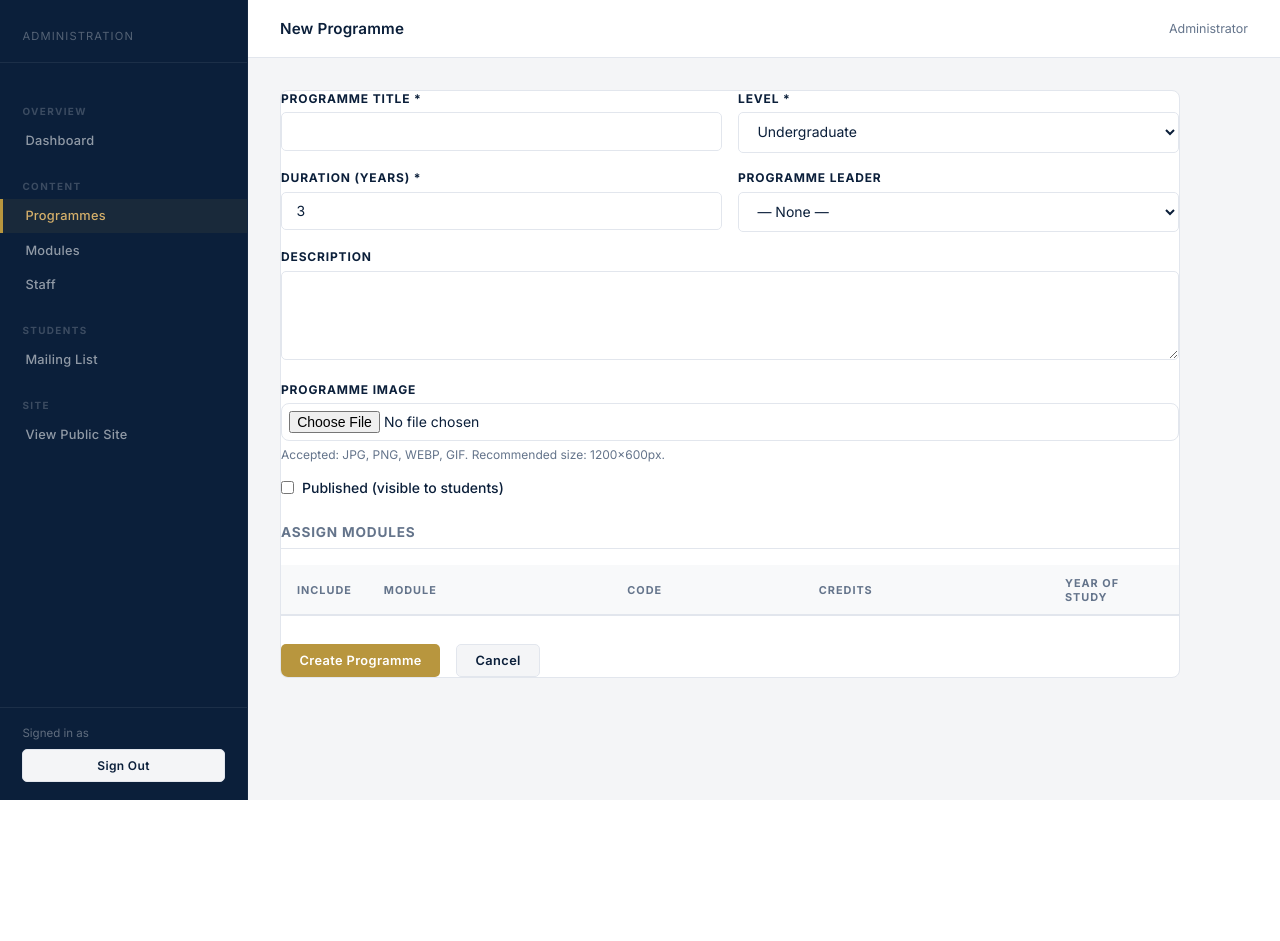
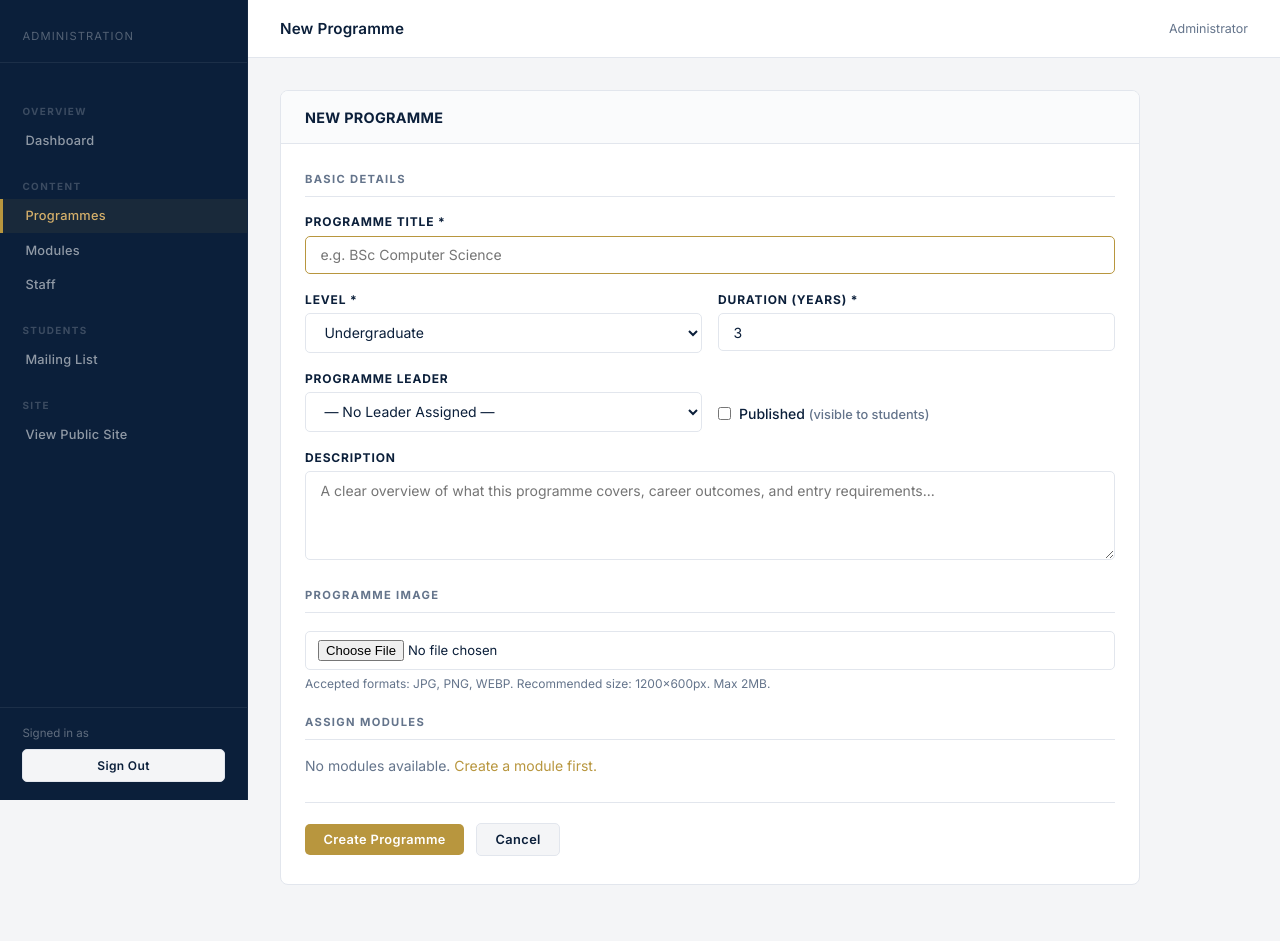
Before and after one commit to Niels-Brock-Copenhegan-Business-College/web-project-ctec-3705-group-5, a PHP site: template templates/admin/programmes/form.twig in a window 1280 px wide. Before the commit the page ends 800 px from the top, so only its background shows below. Run offline with PHP 8.4, Linux system fonts and the light colour scheme; the template is opened without the code that fills it, so the values that code supplies are empty; some libraries are stand-ins or nearby versions.

Commit message:
Refactor programme form layout and styles

```diff
--- a/templates/admin/programmes/form.twig
+++ b/templates/admin/programmes/form.twig
@@ -3,97 +3,220 @@
 {% block title %}{{ programme ? 'Edit' : 'New' }} Programme{% endblock %}
 {% block page_title %}{{ programme ? 'Edit Programme' : 'New Programme' }}{% endblock %}
 
+{% block extra_css %}
+<style>
+  .form-section { margin-bottom:1.5rem; }
+  .form-section-title {
+    font-size:.7rem;
+    font-weight:700;
+    text-transform:uppercase;
+    letter-spacing:.12em;
+    color:var(--muted);
+    padding-bottom:.6rem;
+    border-bottom:1px solid var(--border);
+    margin-bottom:1.1rem;
+  }
+  .module-table { width:100%; border-collapse:collapse; font-size:.85rem; }
+  .module-table thead th {
+    padding:.6rem 1rem;
+    text-align:left;
+    background:#f8f9fa;
+    font-size:.68rem;
+    font-weight:700;
+    text-transform:uppercase;
+    letter-spacing:.09em;
+    color:var(--muted);
+    border-bottom:2px solid var(--border);
+  }
+  .module-table tbody tr { border-bottom:1px solid var(--border); transition:background .15s; }
+  .module-table tbody tr:last-child { border-bottom:none; }
+  .module-table tbody tr:hover { background:#fafbfc; }
+  .module-table td { padding:.75rem 1rem; vertical-align:middle; }
+  .module-table td label { cursor:pointer; font-weight:500; color:var(--navy); }
+  .year-select {
+    height:32px;
+    padding:0 .65rem;
+    font-size:.8rem;
+    border:1.5px solid var(--border);
+    border-radius:4px;
+    font-family:inherit;
+    color:var(--navy);
+    background:var(--white);
+    outline:none;
+    transition:border-color .2s;
+  }
+  .year-select:focus { border-color:var(--gold); }
+  .file-input {
+    display:block;
+    width:100%;
+    padding:.5rem .75rem;
+    border:1.5px solid var(--border);
+    border-radius:5px;
+    font-size:.82rem;
+    font-family:inherit;
+    background:var(--white);
+    color:var(--navy);
+    cursor:pointer;
+  }
+  .current-image-box {
+    display:flex;
+    gap:1rem;
+    align-items:flex-start;
+    padding:1rem;
+    background:#f8f9fa;
+    border:1px solid var(--border);
+    border-radius:6px;
+    margin-bottom:.85rem;
+  }
+  .current-image-box img { width:140px; height:80px; object-fit:cover; border-radius:4px; flex-shrink:0; }
+  .current-image-box .img-info p { font-size:.8rem; color:var(--muted); margin:0 0 .5rem; }
+  .remove-img-label { display:inline-flex; align-items:center; gap:.4rem; font-size:.78rem; color:#b91c1c; cursor:pointer; font-weight:600; }
+  .form-footer {
+    display:flex;
+    gap:.75rem;
+    align-items:center;
+    padding-top:1.25rem;
+    border-top:1px solid var(--border);
+    margin-top:1.75rem;
+  }
+</style>
+{% endblock %}
+
 {% block content %}
-<div class="box" style="max-width:900px">
+<div style="max-width:860px">
+  <div class="box">
+    <div class="box-header">
+      <h2>{{ programme ? 'Update Programme Details' : 'New Programme' }}</h2>
+    </div>
+
+    <div style="padding:1.75rem 1.5rem">
       <form method="post"
             action="{{ programme ? '/university_course_portal/public/admin/programmes/' ~ programme.id : '/university_course_portal/public/admin/programmes' }}"
             enctype="multipart/form-data">
 
-    <div class="form-row">
+        {# ── Basic Details ── #}
+        <div class="form-section">
+          <div class="form-section-title">Basic Details</div>
+
           <div class="form-group">
             <label for="title">Programme Title *</label>
-        <input id="title" type="text" name="title" value="{{ programme.title ?? '' }}" required>
+            <input id="title" type="text" name="title"
+                   value="{{ programme.title ?? '' }}"
+                   placeholder="e.g. BSc Computer Science"
+                   required autofocus>
           </div>
+
+          <div class="form-row">
             <div class="form-group">
               <label for="level">Level *</label>
               <select id="level" name="level" required>
-          <option value="Undergraduate" {{ (programme.level ?? '') == 'Undergraduate' ? 'selected' : '' }}>Undergraduate</option>
-          <option value="Postgraduate"  {{ (programme.level ?? '') == 'Postgraduate'  ? 'selected' : '' }}>Postgraduate</option>
+                <option value="Undergraduate" {{ (programme.level ?? 'Undergraduate') == 'Undergraduate' ? 'selected' : '' }}>Undergraduate</option>
+                <option value="Postgraduate"  {{ (programme.level ?? '') == 'Postgraduate' ? 'selected' : '' }}>Postgraduate</option>
               </select>
+            </div>
+            <div class="form-group">
+              <label for="duration_years">Duration (Years) *</label>
+              <input id="duration_years" type="number" name="duration_years"
+                     value="{{ programme.duration_years ?? 3 }}"
+                     min="1" max="6" required>
             </div>
           </div>
 
           <div class="form-row">
             <div class="form-group">
-        <label for="duration_years">Duration (Years) *</label>
-        <input id="duration_years" type="number" name="duration_years" value="{{ programme.duration_years ?? 3 }}" min="1" max="6" required>
-      </div>
-      <div class="form-group">
               <label for="leader_id">Programme Leader</label>
               <select id="leader_id" name="leader_id">
-          <option value="">— None —</option>
+                <option value="">— No Leader Assigned —</option>
                 {% for s in staffList %}
-            <option value="{{ s.id }}" {{ (programme.leader_id ?? '') == s.id ? 'selected' : '' }}>{{ s.name }}</option>
+                  <option value="{{ s.id }}" {{ (programme.leader_id ?? '') == s.id ? 'selected' : '' }}>
+                    {{ s.name }}
+                  </option>
                 {% endfor %}
               </select>
+            </div>
+            <div class="form-group" style="display:flex;flex-direction:column;justify-content:flex-end">
+              <div class="form-check" style="margin-bottom:0;padding-bottom:.65rem">
+                <input id="is_published" type="checkbox" name="is_published"
+                       {{ (programme.is_published ?? 0) ? 'checked' : '' }}>
+                <label for="is_published" style="font-weight:500;text-transform:none;letter-spacing:0;font-size:.875rem">
+                  Published <span style="color:var(--muted);font-size:.8rem">(visible to students)</span>
+                </label>
+              </div>
             </div>
           </div>
 
           <div class="form-group">
             <label for="description">Description</label>
-      <textarea id="description" name="description" rows="4">{{ programme.description ?? '' }}</textarea>
+            <textarea id="description" name="description" rows="4"
+                      placeholder="A clear overview of what this programme covers, career outcomes, and entry requirements...">{{ programme.description ?? '' }}</textarea>
+          </div>
         </div>
 
-    <!-- Image Upload -->
-    <div class="form-group">
-      <label for="image">Programme Image</label>
+        {# ── Programme Image ── #}
+        <div class="form-section">
+          <div class="form-section-title">Programme Image</div>
+
           {% if programme and programme.image %}
-        <div style="margin-bottom:.75rem">
-          <img src="/university_course_portal/public/uploads/programmes/{{ programme.image }}"
-               alt="Current image" style="max-width:280px;border-radius:8px;border:1px solid var(--border)">
-          <p style="font-size:.75rem;color:var(--muted);margin-top:.4rem">Upload a new image below to replace this one.</p>
+            <div class="current-image-box">
+              <img src="/university_course_portal/public/{{ programme.image }}" alt="Current programme image">
+              <div class="img-info">
+                <p>Current image. Upload a new file below to replace it.</p>
+                <label class="remove-img-label">
+                  <input type="checkbox" name="remove_image" value="1" style="width:auto;margin:0">
+                  Remove current image
+                </label>
+              </div>
             </div>
           {% endif %}
-      <input id="image" type="file" name="image" accept="image/jpeg,image/png,image/webp,image/gif"
-             style="padding:.45rem;border:1.5px solid var(--border);border-radius:8px;width:100%;background:#fff">
-      <p style="font-size:.75rem;color:var(--muted);margin-top:.35rem">Accepted: JPG, PNG, WEBP, GIF. Recommended size: 1200×600px.</p>
+
+          <input type="file" name="image" class="file-input"
+                 accept="image/jpeg,image/png,image/webp">
+          <p style="font-size:.75rem;color:var(--muted);margin-top:.4rem">
+            Accepted formats: JPG, PNG, WEBP. Recommended size: 1200×600px. Max 2MB.
+          </p>
         </div>
 
-    <div class="form-check">
-      <input id="is_published" type="checkbox" name="is_published" {{ (programme.is_published ?? 0) ? 'checked' : '' }}>
-      <label for="is_published">Published (visible to students)</label>
-    </div>
+        {# ── Assign Modules ── #}
+        <div class="form-section">
+          <div class="form-section-title">Assign Modules</div>
 
-    <!-- Module assignment -->
-    <div style="margin-top:1.75rem">
-      <h3 style="font-size:.85rem;font-weight:700;text-transform:uppercase;letter-spacing:.06em;color:var(--muted);margin-bottom:1rem;border-bottom:1px solid var(--border);padding-bottom:.5rem">
-        Assign Modules
-      </h3>
-      <table>
+          {% if modules|length == 0 %}
+            <p style="color:var(--muted);font-size:.875rem">
+              No modules available. <a href="/university_course_portal/public/admin/modules/create">Create a module first.</a>
+            </p>
+          {% else %}
+            <div style="border:1px solid var(--border);border-radius:6px;overflow:hidden">
+              <table class="module-table">
                 <thead>
                   <tr>
-            <th style="width:40px">Include</th>
+                    <th style="width:50px;text-align:center">Include</th>
                     <th>Module</th>
                     <th>Code</th>
                     <th>Credits</th>
-            <th style="width:130px">Year of Study</th>
+                    <th style="width:120px">Year of Study</th>
                   </tr>
                 </thead>
                 <tbody>
                   {% for mod in modules %}
                   {% set assigned = programme ? programme.modules.firstWhere('id', mod.id) : null %}
                   <tr>
-            <td>
-              <input type="checkbox" name="module_ids[]" value="{{ mod.id }}" id="mod_{{ mod.id }}"
+                    <td style="text-align:center">
+                      <input type="checkbox" name="module_ids[]"
+                             value="{{ mod.id }}" id="mod_{{ mod.id }}"
                              {{ assigned ? 'checked' : '' }}>
                     </td>
-            <td><label for="mod_{{ mod.id }}" style="cursor:pointer;font-weight:500">{{ mod.title }}</label></td>
-            <td><span class="badge badge-gray">{{ mod.code }}</span></td>
-            <td style="color:var(--muted);font-size:.82rem">{{ mod.credits }}</td>
                     <td>
-              <select name="module_years[{{ mod.id }}]" style="padding:.3rem .6rem;font-size:.82rem;border:1px solid var(--border);border-radius:6px">
+                      <label for="mod_{{ mod.id }}">{{ mod.title }}</label>
+                    </td>
+                    <td><span class="badge badge-blue">{{ mod.code }}</span></td>
+                    <td style="color:var(--muted);font-size:.82rem">{{ mod.credits }} credits</td>
+                    <td>
+                      <select name="module_years[{{ mod.id }}]" class="year-select">
                         {% for y in 1..6 %}
-                  <option value="{{ y }}" {{ (assigned and assigned.pivot.year_of_study == y) ? 'selected' : (not assigned and y == 1 ? 'selected' : '') }}>Year {{ y }}</option>
+                          <option value="{{ y }}"
+                            {{ (assigned and assigned.pivot.year_of_study == y) ? 'selected' : (not assigned and y == 1 ? 'selected' : '') }}>
+                            Year {{ y }}
+                          </option>
                         {% endfor %}
                       </select>
                     </td>
@@ -102,11 +225,21 @@
                 </tbody>
               </table>
             </div>
+            <p style="font-size:.75rem;color:var(--muted);margin-top:.5rem">
+              Check the modules to include and set which year of study each belongs to.
+            </p>
+          {% endif %}
+        </div>
 
-    <div style="display:flex;gap:1rem;margin-top:1.75rem">
-      <button type="submit" class="btn btn-gold">{{ programme ? 'Save Changes' : 'Create Programme' }}</button>
+        <div class="form-footer">
+          <button type="submit" class="btn btn-gold">
+            {{ programme ? 'Save Changes' : 'Create Programme' }}
+          </button>
           <a href="/university_course_portal/public/admin/programmes" class="btn btn-muted">Cancel</a>
         </div>
+
       </form>
     </div>
+  </div>
+</div>
 {% endblock %}
```
Lines whose indentation alone changed are shown as unchanged.
